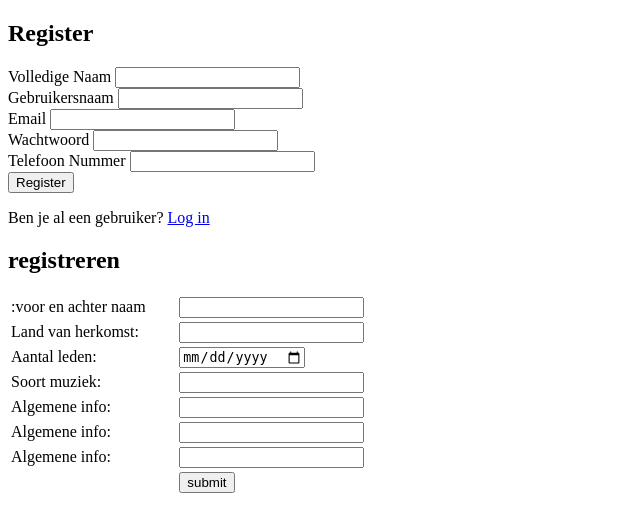
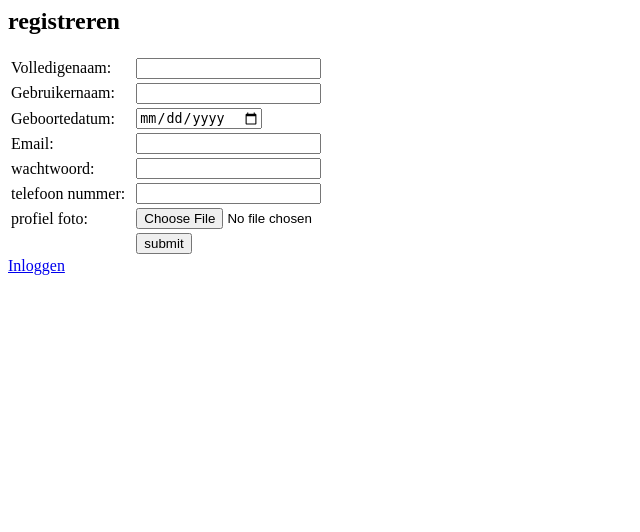
Before and after one commit to jellewijma/Pollepel, a PHP site: page /register.php in a window 1280 px wide. Shown: the top 532 px of the page, without its empty margins (0-640 px from the left). Run offline with PHP 8.4, Linux system fonts and the light colour scheme; data that the repository does not hold is empty.

Commit message:
inlogsystem gefixed

```diff
--- a/PHP/register.php
+++ b/PHP/register.php
@@ -1,56 +1,4 @@
 <?php include('config.php')?>
-
-<!DOCTYPE html>
-<html lang="en">
-<head>
-    <meta charset="UTF-8">
-    <meta name="viewport" content="width=device-width, initial-scale=1.0">
-    <title>Register</title>
-</head>
-<body>
-    <div class="header">
-        <h2>Register</h2>
-    </div>
-
-    <form method="post" action="register.php">
-        <div class="input-group">
-            <label>Volledige Naam</label>
-            <input type="text" name="fullname" value="<?php echo $FullName; ?>">
-        </div>
-        <div class="input-group">
-            <label>Gebruikersnaam</label>
-            <input type="text" name="username" value="<?php echo $UserName; ?>">
-        </div>
-        <div class="input-group">
-            <label>Email</label>
-            <input type="email" name="email" value="<?php echo $Email; ?>">
-        </div>
-        <div class="input group">
-            <label>Wachtwoord</label>
-            <input type="password" name="password">
-        </div>
-        <div class="input-group">
-            <label>Telefoon Nummer</label>
-            <input type="tel" name="username" value="<?php echo $PhoneNumber; ?>">
-        </div>
-        <div class="input group">
-            <button type="submit" class="btn" name="reg_user">Register</button>
-        </div>
-        <p>
-            Ben je al een gebruiker? <a href="inlog.php">Log in</a>
-        </p>
-    </form>
-</body>
-</html>
-
-
-<?php
-
-
-
-
-?>
-
 
 <html>
 
@@ -60,32 +8,32 @@
 <form name="form1" action="" method="POST">
     <table width="400" border="0">
         <tr>
-            <td>:voor en achter naam</td>
+            <td>Volledigenaam:</td>
             <td><input type="text" id="Naam" name="Naam" value="" required></td>
         </tr>
         <tr>
-            <td>Land van herkomst:</td>
+            <td>Gebruikernaam:</td>
             <td><input type="text" id="Gebruikernaam" name="Gebruikernaam" value="" required></td>
         </tr>
         <tr>
-            <td>Aantal leden:</td>
+            <td>Geboortedatum:</td>
             <td><input type="date" id="Date" name="Date" value="" required></td>
         </tr>
         <tr>
-            <td>Soort muziek:</td>
+            <td>Email:</td>
             <td><input type="email" id="Email" name="Email" value="" required></td>
         </tr>
         <tr>
-            <td>Algemene info:</td>
-            <td><input type="password" id="Password" name="Password" value=""></td>
+            <td>wachtwoord:</td>
+            <td><input type="password" id="Password" name="Password" value="" required></td>
         </tr>
         <tr>
-            <td>Algemene info:</td>
+            <td>telefoon nummer:</td>
             <td><input type="text" id="Telefoonnummer" name="Telefoonnummer" value=""></td>
         </tr>
         <tr>
-            <td>Algemene info:</td>
-            <td><input type="text" id="profielfoto" name="profielfoto" value=""></td>
+            <td>profiel foto:</td>
+            <td><input type="file" id="profielfoto" name="profielfoto" value=""></td>
         </tr>
         <tr>
             <td></td>
@@ -106,12 +54,12 @@
     $profielfoto = $_POST['profielfoto'];
 
     //maak de query:
-    $opdracht = "INSERT INTO Beroeps-User VALUES (NULL, '$Naam', '$Gebruikernaam', '$Date', '$Email', '$Password', '$Telefoonnummer', '$profielfoto', '0')";
+    $opdracht = "INSERT INTO `Beroeps_User` VALUES (NULL, '$Naam', '$Gebruikernaam', '$Date', '$Email', '$Password', '$Telefoonnummer', '$profielfoto', '0')";
 
     if (mysqli_query($mysqli, $opdracht)) {
-      echo " is toegevoegd!<br/>";
+      echo "U bent toegevoegd!<br/>";
     } else {
-      echo "FOUT bij toevoegen $Bandnaam!<br/>";
+      echo "FOUT bij toevoegen van uw profiel!<br/>";
       echo "Query: $opdracht <br/>";
       echo "Foutmelding: " . mysqli_error($mysqli);
     }
@@ -119,5 +67,5 @@
 
   ?>
 </body>
-
+    <a href="inlog.php">Inloggen</a>
 </html>
--- a/PHP/uitlog.php
+++ b/PHP/uitlog.php
@@ -4,5 +4,5 @@ session_start();
 //Verwijder alle sessions
 session_destroy();
 //stuur de gebruiker naar de inlogpagina
-header("location:inlog.php");
+header("location:index.php");
 ?>
```
Also changed, not shown: PHP/index.php (+14 -1 lines), PHP/inlog.php (+6 -7 lines).
